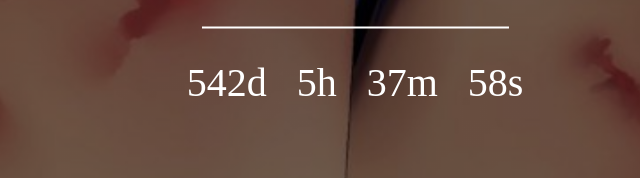
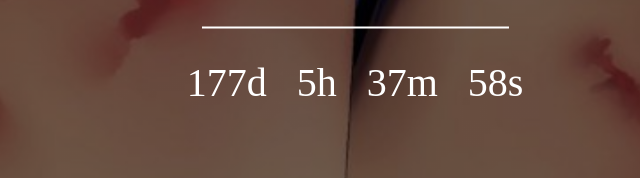
Before and after one commit to steve-mir/Coming-soon-website, a plain HTML site: page index.html in a window 1280 px wide. Shown: the part 395-573 px from the top of the page, 285-925 px from the left. Drawn offline with Linux system fonts and the light colour scheme.

Commit message:
set time to this year

```diff
--- a/index.html
+++ b/index.html
@@ -17,7 +17,7 @@
         </header>
     </body>
     <script>
-        var countdowndate = new Date("DEC 22, 2023 00:00:00").getTime();
+        var countdowndate = new Date("DEC 22, 2022 00:00:00").getTime();
 
         var x = setInterval(function() {
          var now = new Date().getTime();
```
